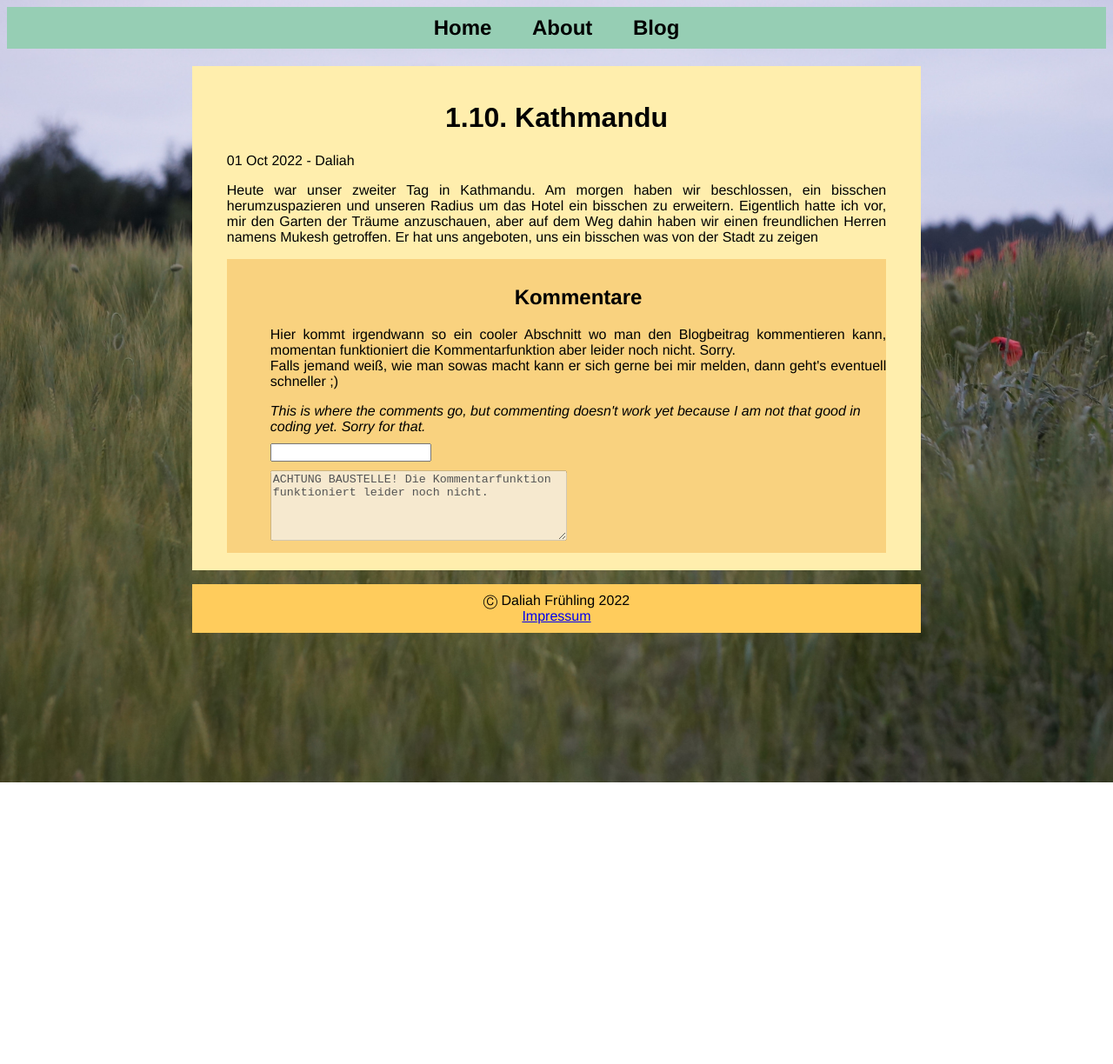
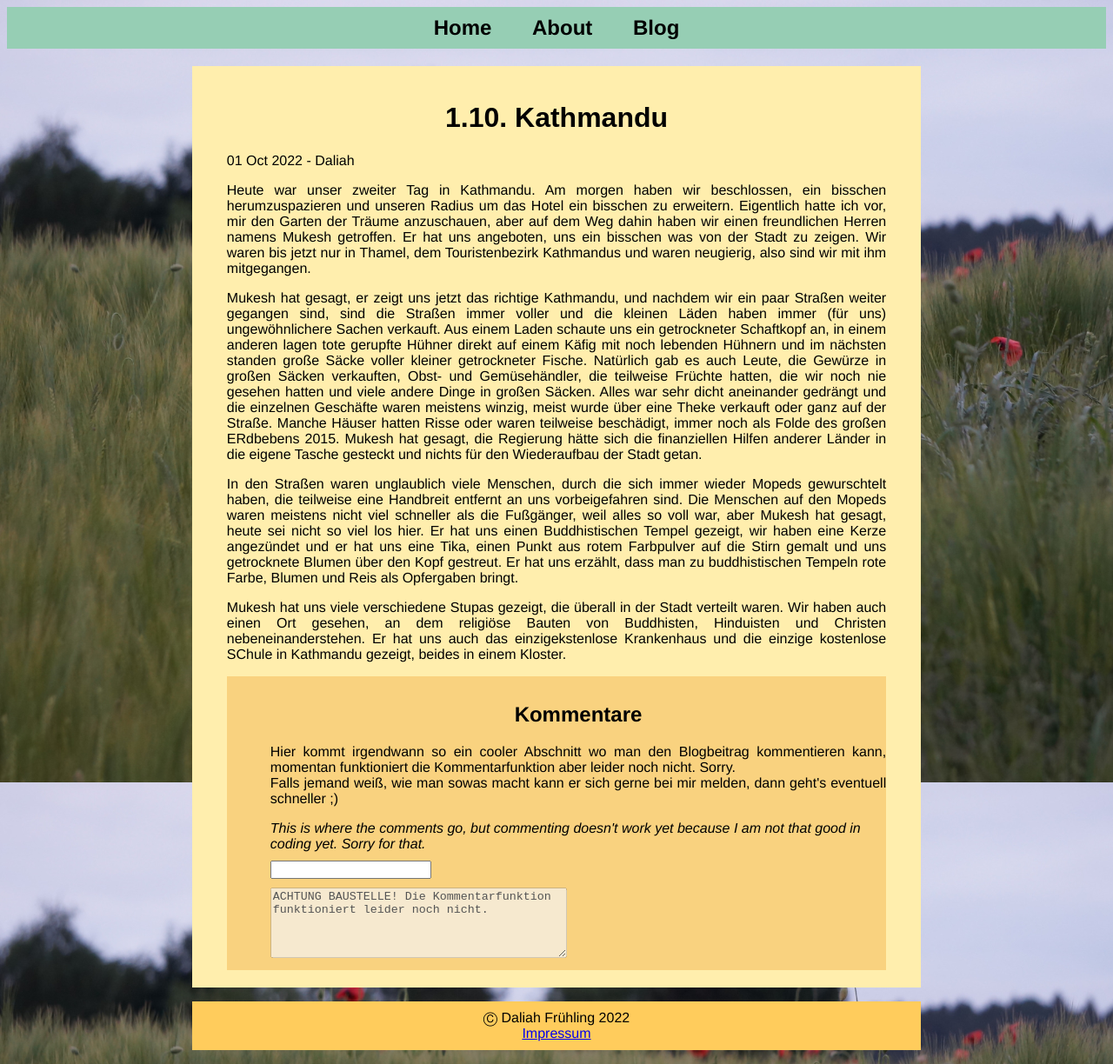
Before and after one commit to grundlbert/blog, a Jekyll site: the page built from _posts/2022-10-01-kathmandu1.md, in a window 1280 px wide. Shown: the whole page at 87% size. Built offline with Jekyll 4.4.1, drawn with Linux system fonts in a browser that asks for light colours; before the commit the page ends 900 px from its top, so only the background shows below that.

Commit message:
update new post

```diff
--- a/_posts/2022-10-01-kathmandu1.md
+++ b/_posts/2022-10-01-kathmandu1.md
@@ -3,4 +3,10 @@ title: 1.10. Kathmandu
 author: Daliah
 ---
 
-Heute war unser zweiter Tag in Kathmandu. Am morgen haben wir beschlossen, ein bisschen herumzuspazieren und unseren Radius um das Hotel ein bisschen zu erweitern. Eigentlich hatte ich vor, mir den Garten der Träume anzuschauen, aber auf dem Weg dahin haben wir einen freundlichen Herren namens Mukesh getroffen. Er hat uns angeboten, uns ein bisschen was von der Stadt zu zeigen
+Heute war unser zweiter Tag in Kathmandu. Am morgen haben wir beschlossen, ein bisschen herumzuspazieren und unseren Radius um das Hotel ein bisschen zu erweitern. Eigentlich hatte ich vor, mir den Garten der Träume anzuschauen, aber auf dem Weg dahin haben wir einen freundlichen Herren namens Mukesh getroffen. Er hat uns angeboten, uns ein bisschen was von der Stadt zu zeigen. Wir waren bis jetzt nur in Thamel, dem Touristenbezirk Kathmandus und waren neugierig, also sind wir mit ihm mitgegangen.
+
+Mukesh hat gesagt, er zeigt uns jetzt das richtige Kathmandu, und nachdem wir ein paar Straßen weiter gegangen sind, sind die Straßen immer voller und die kleinen Läden haben immer (für uns) ungewöhnlichere Sachen verkauft. Aus einem Laden schaute uns ein getrockneter Schaftkopf an, in einem anderen lagen tote gerupfte Hühner direkt auf einem Käfig mit noch lebenden Hühnern und im nächsten standen große Säcke voller kleiner getrockneter Fische. Natürlich gab es auch Leute, die Gewürze in großen Säcken verkauften, Obst- und Gemüsehändler, die teilweise Früchte hatten, die wir noch nie gesehen hatten und viele andere Dinge in großen Säcken. Alles war sehr dicht aneinander gedrängt und die einzelnen Geschäfte waren meistens winzig, meist wurde über eine Theke verkauft oder ganz auf der Straße. Manche Häuser hatten Risse oder waren teilweise beschädigt, immer noch als Folde des großen ERdbebens 2015. Mukesh hat gesagt, die Regierung hätte sich die finanziellen Hilfen anderer Länder in die eigene Tasche gesteckt und nichts für den Wiederaufbau der Stadt getan.
+
+In den Straßen waren unglaublich viele Menschen, durch die sich immer wieder Mopeds gewurschtelt haben, die teilweise eine Handbreit entfernt an uns vorbeigefahren sind. Die Menschen auf den Mopeds waren meistens nicht viel schneller als die Fußgänger, weil alles so voll war, aber Mukesh hat gesagt, heute sei nicht so viel los hier. Er hat uns einen Buddhistischen Tempel gezeigt, wir haben eine Kerze angezündet und er hat uns eine Tika, einen Punkt aus rotem Farbpulver auf die Stirn gemalt und uns getrocknete Blumen über den Kopf gestreut. Er hat uns erzählt, dass man zu buddhistischen Tempeln rote Farbe, Blumen und Reis als Opfergaben bringt.
+
+Mukesh hat uns viele verschiedene Stupas gezeigt, die überall in der Stadt verteilt waren. Wir haben auch einen Ort gesehen, an dem religiöse Bauten von Buddhisten, Hinduisten und Christen nebeneinanderstehen. Er hat uns auch das einzigekstenlose Krankenhaus und die einzige kostenlose SChule in Kathmandu gezeigt, beides in einem Kloster.
```
Also changed, not shown: _posts/2022-09-30-abgehoben.md (+2 -0 lines).
